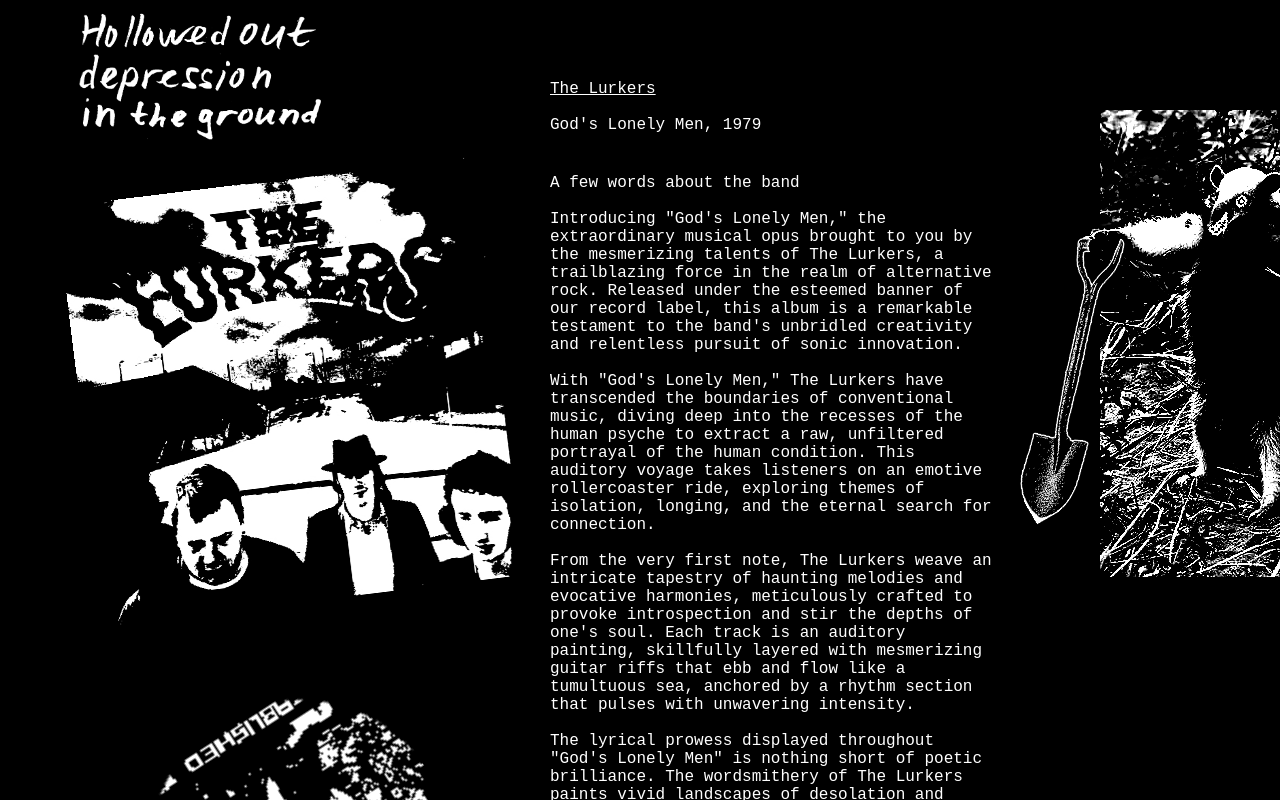
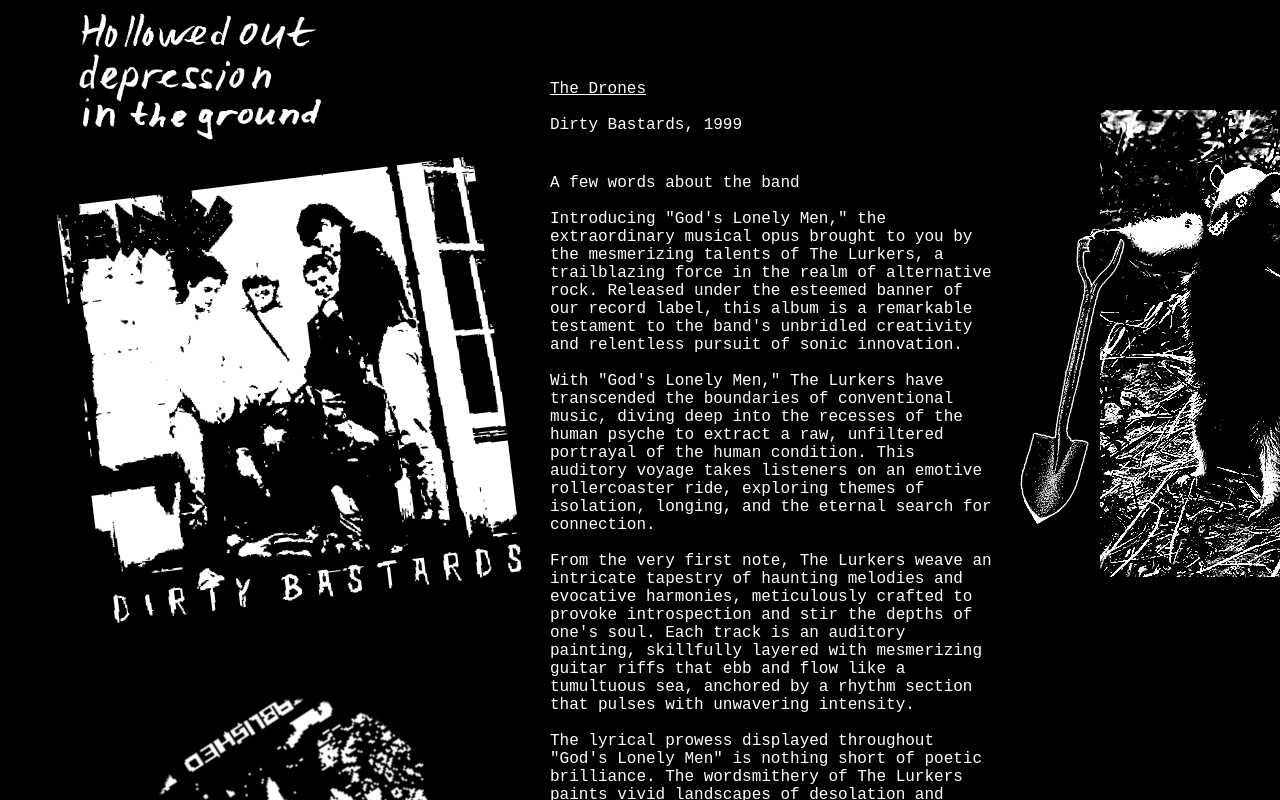
Before and after one commit to romanchernyakov/Black-Anteater, a plain HTML site: page albumDirty.html in a window 1280 px wide. Shown: the top 800 px of the page. Drawn offline with Linux system fonts and the light colour scheme.

Commit message:
added albums music

```diff
--- a/albumDirty.html
+++ b/albumDirty.html
@@ -28,16 +28,16 @@
 
 
     <!-- content -->
-    <div class="photo"><img src="assets/R-1479139-1587897319-2754.jpg" alt=""></div>
+    <div class="photo"><img src="assets/theDronesDirty.png" alt=""></div>
     <div class="description">
         <div class="name">
             <div class="author">
                 <a href="theLurkers.html">
-                    The Lurkers
+                    The Drones
                 </a>
             </div>
              <br>
-            God's Lonely Men, 1979
+            Dirty Bastards, 1999
             <br>
         </div>
 
@@ -64,8 +64,8 @@ The lyrical prowess displayed throughout "God's Lonely Men" is nothing short of
         Here I listed all the tracks from this fabulous album
         <br>
         <br>
-        —She Knows	<br>
-        <audio controls src="assets/music/lurkers/The Lurkers - She Knows.mp3">Bad Times</audio><br>
+        —Dirty Bastards	<br>
+        <audio controls src="assets/music/">Bad Times</audio><br>
         —God's Lonely Men<br>
         <audio controls src="assets/music/lurkers/The Lurkers - God's Lonely Men.mp3">Bad Times</audio><br>
         —Out In The Dark	<br>
```
